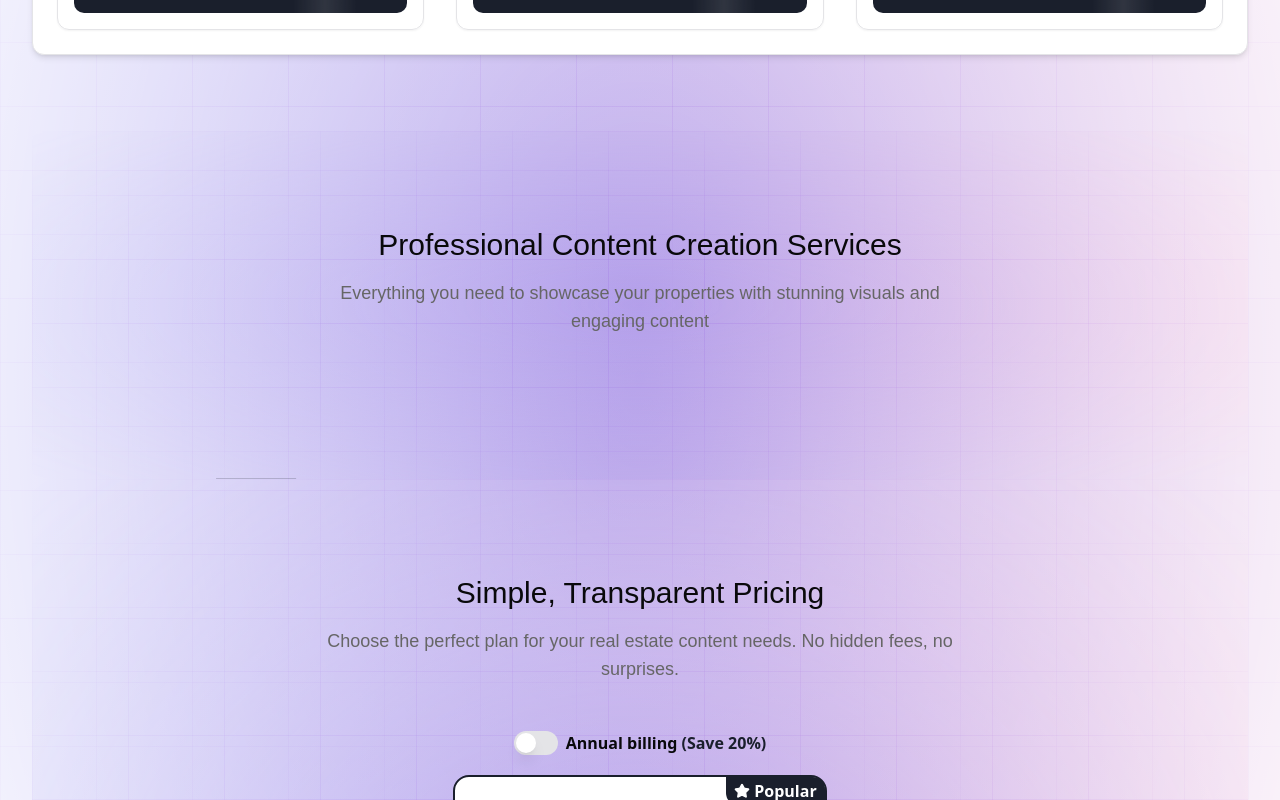
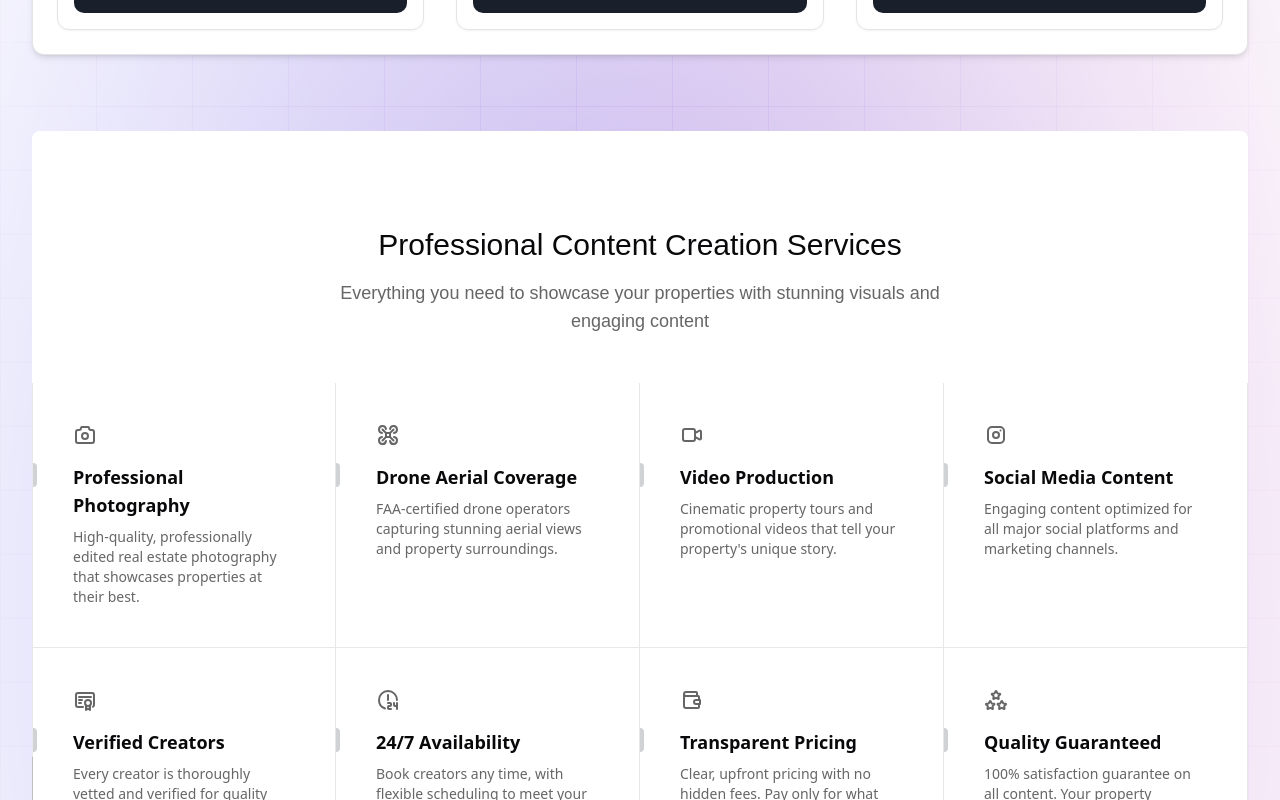
Before and after one commit to zerovacancy/zerovacancy-96, a React (Vite) app: page / in a window 1280 px wide. Shown: the part 1800-2600 px from the top of the page. Built offline with nearby package versions, Linux system fonts and the light colour scheme; a web font is replaced by a local one.

Commit message:
Reverted to edit edt-8b163a34-7805-4bd4-b2a1-d4c5d3905f91: "Add color variables
This commit adds a plugin to the Tailwind CSS configuration that adds each color as a CSS variable.  This allows for easier access and use of colors throughout the project."

```diff
--- a/src/components/Features.tsx
+++ b/src/components/Features.tsx
@@ -1,25 +1,45 @@
-
 import { cn } from "@/lib/utils";
 import { IconCamera, IconDrone, IconVideo, IconBrandInstagram, IconCertificate, IconClock24, IconWallet, IconStars } from "@tabler/icons-react";
 import { BorderTrail } from "./ui/border-trail";
 import { GlowingEffect } from "./ui/glowing-effect";
 
 export function FeaturesSectionWithHoverEffects() {
-  const features = [/* ... keep existing code (features array) */];
+  const features = [{
+    title: "Professional Photography",
+    description: "High-quality, professionally edited real estate photography that showcases properties at their best.",
+    icon: <IconCamera />
+  }, {
+    title: "Drone Aerial Coverage",
+    description: "FAA-certified drone operators capturing stunning aerial views and property surroundings.",
+    icon: <IconDrone />
+  }, {
+    title: "Video Production",
+    description: "Cinematic property tours and promotional videos that tell your property's unique story.",
+    icon: <IconVideo />
+  }, {
+    title: "Social Media Content",
+    description: "Engaging content optimized for all major social platforms and marketing channels.",
+    icon: <IconBrandInstagram />
+  }, {
+    title: "Verified Creators",
+    description: "Every creator is thoroughly vetted and verified for quality and professionalism.",
+    icon: <IconCertificate />
+  }, {
+    title: "24/7 Availability",
+    description: "Book creators any time, with flexible scheduling to meet your deadlines.",
+    icon: <IconClock24 />
+  }, {
+    title: "Transparent Pricing",
+    description: "Clear, upfront pricing with no hidden fees. Pay only for what you need.",
+    icon: <IconWallet />
+  }, {
+    title: "Quality Guaranteed",
+    description: "100% satisfaction guarantee on all content. Your property deserves the best.",
+    icon: <IconStars />
+  }];
 
   return (
-    <section className="py-16 sm:py-24 rounded-sm relative overflow-hidden">
-      <div className="absolute inset-0 -z-10 h-full w-full bg-white
-        [background-image:linear-gradient(to_right,rgba(176,108,234,0.2)_1px,transparent_1px),linear-gradient(to_bottom,rgba(176,108,234,0.2)_1px,transparent_1px)]
-        [background-size:6rem_4rem]
-        [mask-image:radial-gradient(ellipse_at_center,white,transparent)]
-        before:absolute before:inset-0
-        before:bg-[radial-gradient(circle_at_center,#4F46E5,transparent)]
-        before:opacity-40
-        after:absolute after:h-full after:w-full
-        after:[background:linear-gradient(to_right,#4F46E5,#EC4899)]
-        after:opacity-20 after:animate-aurora">
-      </div>
+    <section className="py-16 sm:py-24 rounded-sm relative bg-white overflow-hidden">
       <BorderTrail
         className="bg-primary/20"
         size={80}
```
